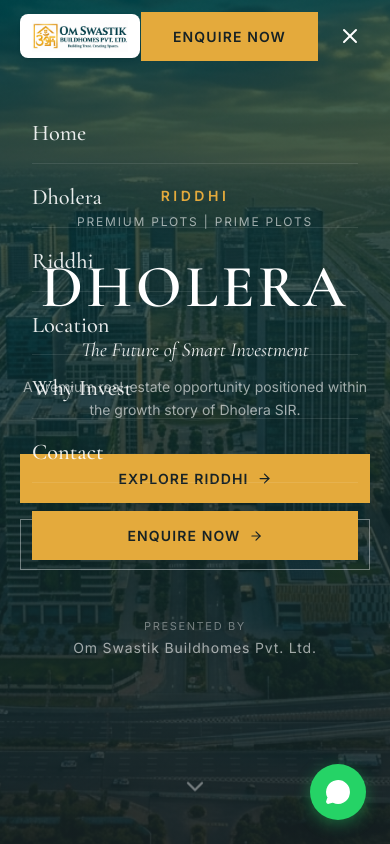
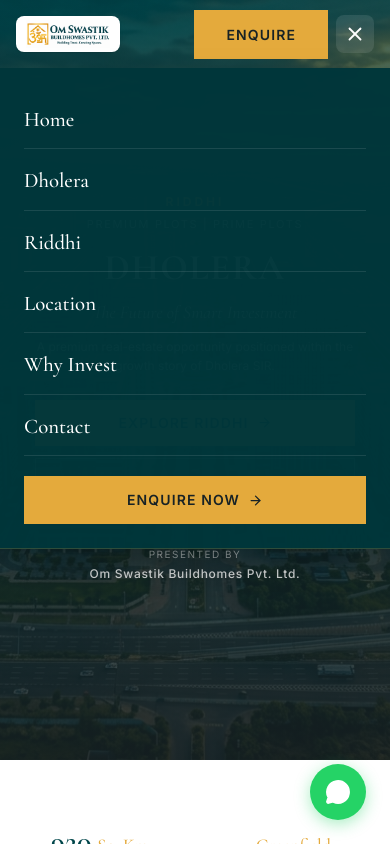
Before and after one commit to dizibrandmedia-del/omswastik-riddhi, a Next.js app: page / in a window 390 px wide. Both pictures are taken after a click on the button "Toggle navigation menu". Shown: the top 844 px of the page. Built offline with nearby package versions, Linux system fonts and the light colour scheme.

Commit message:
Fix mobile responsiveness, hero text visibility, and native navigation buttons

```diff
--- a/scripts/enhance-export.js
+++ b/scripts/enhance-export.js
@@ -31,6 +31,17 @@
   combinedCss += fs.readFileSync(f, 'utf8') + '\n';
 }
 
+// Ensure section-fade is visible by default in inlined css
+combinedCss += `
+.section-fade {
+  opacity: 1 !important;
+  transform: none !important;
+}
+html {
+  scroll-behavior: smooth;
+}
+`;
+
 // Write to root styles.css
 fs.writeFileSync(path.join(outDir, 'styles.css'), combinedCss, 'utf8');
 console.log(`Wrote ${combinedCss.length} bytes to styles.css`);
@@ -38,70 +49,53 @@
 // 2. Read index.html
 let html = fs.readFileSync(indexPath, 'utf8');
 
-// Inline CSS into <head>
+// Inline CSS and standalone scripts into <head>
 const inlineStyle = `
   <link rel="stylesheet" href="/styles.css" />
   <style id="inlined-theme-css">
 ${combinedCss}
   </style>
   <script>
-    // Self-contained interactivity for LiteSpeed / static hosting
+    // Universal Standalone Script for LiteSpeed & Mobile Browsers
     document.addEventListener('DOMContentLoaded', function() {
-      // 1. Header scroll effect
-      var header = document.querySelector('header');
-      function updateHeader() {
-        if (window.scrollY > 60) {
-          header && header.classList.add('scrolled');
+      // 1. Header scroll background
+      var header = document.getElementById('main-header') || document.querySelector('header');
+      function onScroll() {
+        if (window.scrollY > 30) {
+          header && header.classList.add('scrolled', 'shadow-md');
         } else {
-          header && header.classList.remove('scrolled');
+          header && header.classList.remove('scrolled', 'shadow-md');
         }
       }
-      window.addEventListener('scroll', updateHeader, { passive: true });
-      updateHeader();
+      window.addEventListener('scroll', onScroll, { passive: true });
+      onScroll();
 
-      // 2. Scroll reveal
-      var observer = new IntersectionObserver(function(entries) {
-        entries.forEach(function(entry) {
-          if (entry.isIntersecting) {
-            entry.target.classList.add('visible');
-            observer.unobserve(entry.target);
+      // 2. Mobile Menu Toggle
+      var menuBtn = document.getElementById('mobile-menu-btn');
+      var mobileNav = document.getElementById('mobile-nav-panel');
+      if (menuBtn && mobileNav) {
+        menuBtn.addEventListener('click', function(e) {
+          e.stopPropagation();
+          var isHidden = mobileNav.classList.contains('invisible') || mobileNav.classList.contains('opacity-0');
+          if (isHidden) {
+            mobileNav.classList.remove('invisible', 'opacity-0', '-translate-y-4', 'pointer-events-none');
+            mobileNav.classList.add('visible', 'opacity-100', 'translate-y-0');
+          } else {
+            mobileNav.classList.remove('visible', 'opacity-100', 'translate-y-0');
+            mobileNav.classList.add('invisible', 'opacity-0', '-translate-y-4', 'pointer-events-none');
           }
         });
-      }, { threshold: 0.1, rootMargin: '0px 0px -40px 0px' });
 
-      document.querySelectorAll('.section-fade').forEach(function(el) {
-        observer.observe(el);
-      });
+        // Close on link click
+        mobileNav.querySelectorAll('a').forEach(function(link) {
+          link.addEventListener('click', function() {
+            mobileNav.classList.remove('visible', 'opacity-100', 'translate-y-0');
+            mobileNav.classList.add('invisible', 'opacity-0', '-translate-y-4', 'pointer-events-none');
+          });
+        });
+      }
 
-      // 3. Count Up
-      var countObserver = new IntersectionObserver(function(entries) {
-        entries.forEach(function(entry) {
-          if (entry.isIntersecting) {
-            var el = entry.target;
-            var target = parseFloat(el.getAttribute('data-count') || el.innerText);
-            if (!isNaN(target) && target > 0) {
-              var duration = 2000;
-              var start = performance.now();
-              function animate(now) {
-                var elapsed = now - start;
-                var progress = Math.min(elapsed / duration, 1);
-                var eased = 1 - Math.pow(1 - progress, 3);
-                var current = eased * target;
-                el.innerText = target % 1 === 0 ? Math.round(current) : current.toFixed(1);
-                if (progress < 1) requestAnimationFrame(animate);
-              }
-              requestAnimationFrame(animate);
-            }
-            countObserver.unobserve(el);
-          }
-        });
-      }, { threshold: 0.3 });
-
-      document.querySelectorAll('[data-count]').forEach(function(el) {
-        countObserver.observe(el);
-      });
-
-      // 4. Smooth scrolling for anchors
+      // 3. Smooth scrolling for anchor links
       document.querySelectorAll('a[href^="#"]').forEach(function(anchor) {
         anchor.addEventListener('click', function(e) {
           var targetId = this.getAttribute('href');
@@ -109,38 +103,13 @@
             var targetEl = document.querySelector(targetId);
             if (targetEl) {
               e.preventDefault();
-              targetEl.scrollIntoView({ behavior: 'smooth' });
-              // Close mobile menu if open
-              var mobileMenu = document.querySelector('.mobile-menu-container');
-              if (mobileMenu) {
-                mobileMenu.classList.remove('opacity-100', 'pointer-events-auto');
-                mobileMenu.classList.add('opacity-0', 'pointer-events-none');
-                document.body.style.overflow = '';
-              }
+              targetEl.scrollIntoView({ behavior: 'smooth', block: 'start' });
             }
           }
         });
       });
 
-      // 5. Mobile menu toggle
-      var menuBtn = document.querySelector('button[aria-label*="menu"]');
-      var mobileMenu = document.querySelector('.mobile-menu-container');
-      if (menuBtn && mobileMenu) {
-        menuBtn.addEventListener('click', function() {
-          var isOpen = mobileMenu.classList.contains('opacity-100');
-          if (isOpen) {
-            mobileMenu.classList.remove('opacity-100', 'pointer-events-auto');
-            mobileMenu.classList.add('opacity-0', 'pointer-events-none');
-            document.body.style.overflow = '';
-          } else {
-            mobileMenu.classList.remove('opacity-0', 'pointer-events-none');
-            mobileMenu.classList.add('opacity-100', 'pointer-events-auto');
-            document.body.style.overflow = 'hidden';
-          }
-        });
-      }
-
-      // 6. Enquiry form submission
+      // 4. Form submission handler
       var form = document.querySelector('form');
       if (form) {
         form.addEventListener('submit', function(e) {
--- a/src/app/globals.css
+++ b/src/app/globals.css
@@ -82,13 +82,9 @@
 
 /* Section transitions */
 .section-fade {
-  opacity: 0;
-  transform: translateY(30px);
-  transition: opacity 0.8s ease, transform 0.8s ease;
-}
-.section-fade.visible {
   opacity: 1;
   transform: translateY(0);
+  transition: opacity 0.6s ease, transform 0.6s ease;
 }
 
 /* Card hover */
--- a/src/components/Header.tsx
+++ b/src/components/Header.tsx
@@ -10,51 +10,32 @@
   const [menuOpen, setMenuOpen] = useState(false);
 
   useEffect(() => {
-    const onScroll = () => setScrolled(window.scrollY > 60);
+    const onScroll = () => setScrolled(window.scrollY > 40);
     window.addEventListener("scroll", onScroll, { passive: true });
+    onScroll();
     return () => window.removeEventListener("scroll", onScroll);
   }, []);
 
-  useEffect(() => {
-    if (menuOpen) {
-      document.body.style.overflow = "hidden";
-    } else {
-      document.body.style.overflow = "";
-    }
-    return () => { document.body.style.overflow = ""; };
-  }, [menuOpen]);
-
-  const handleNavClick = (href: string) => {
-    setMenuOpen(false);
-    const el = document.querySelector(href);
-    if (el) {
-      el.scrollIntoView({ behavior: "smooth" });
-    }
-  };
-
   return (
     <header
-      className={`header-glass fixed top-0 left-0 right-0 z-50 ${
-        scrolled ? "scrolled" : ""
+      id="main-header"
+      className={`header-glass fixed top-0 left-0 right-0 z-50 transition-all duration-300 ${
+        scrolled ? "scrolled shadow-md" : "bg-primary-dark/80 md:bg-transparent"
       }`}
     >
-      <div className="max-w-[1400px] mx-auto px-5 md:px-8 lg:px-12">
-        <div className="flex items-center justify-between h-[72px] md:h-[80px]">
+      <div className="max-w-[1400px] mx-auto px-4 sm:px-6 lg:px-12">
+        <div className="flex items-center justify-between h-[68px] sm:h-[76px] md:h-[80px]">
           {/* Logo */}
           <a
             href="#home"
-            onClick={(e) => {
-              e.preventDefault();
-              handleNavClick("#home");
-            }}
-            className="flex-shrink-0 bg-white px-3 py-1.5 rounded-lg shadow-sm hover:shadow-md transition-all flex items-center"
+            className="flex-shrink-0 bg-white px-2.5 sm:px-3 py-1 sm:py-1.5 rounded-lg shadow-sm hover:shadow-md transition-all flex items-center"
           >
             <Image
               src="/images/logo.png"
               alt="Om Swastik Buildhomes Pvt. Ltd."
               width={180}
               height={50}
-              className="h-8 sm:h-9 md:h-10 w-auto object-contain"
+              className="h-7 sm:h-8 md:h-10 w-auto object-contain"
               priority
             />
           </a>
@@ -65,15 +46,7 @@
               <a
                 key={link.href}
                 href={link.href}
-                onClick={(e) => {
-                  e.preventDefault();
-                  handleNavClick(link.href);
-                }}
-                className={`px-4 py-2 text-[13px] font-medium tracking-[0.06em] uppercase transition-colors duration-300 ${
-                  scrolled
-                    ? "text-white/80 hover:text-gold"
-                    : "text-white/80 hover:text-white"
-                }`}
+                className="px-3.5 py-2 text-[13px] font-medium tracking-[0.06em] uppercase text-white/90 hover:text-gold transition-colors duration-200"
                 style={{ fontFamily: "var(--font-body)" }}
               >
                 {link.label}
@@ -85,11 +58,7 @@
           <div className="hidden lg:flex items-center gap-4">
             <a
               href="#contact"
-              onClick={(e) => {
-                e.preventDefault();
-                handleNavClick("#contact");
-              }}
-              className="btn-primary text-[12px]"
+              className="btn-primary text-[12px] py-2.5 px-5"
             >
               Enquire Now
               <ArrowRight size={14} />
@@ -97,71 +66,60 @@
           </div>
 
           {/* Mobile buttons */}
-          <div className="flex lg:hidden items-center gap-3">
+          <div className="flex lg:hidden items-center gap-2 sm:gap-3">
             <a
               href="#contact"
-              onClick={(e) => {
-                e.preventDefault();
-                handleNavClick("#contact");
-              }}
-              className="btn-primary text-[11px] px-4 py-2.5 hidden sm:inline-flex"
+              className="btn-primary text-[11px] px-3 sm:px-4 py-2 sm:py-2.5 font-semibold"
             >
-              Enquire Now
+              Enquire
             </a>
             <button
+              type="button"
+              id="mobile-menu-btn"
               onClick={() => setMenuOpen(!menuOpen)}
-              className={`p-2 transition-colors ${
-                scrolled ? "text-white" : "text-white"
-              }`}
-              aria-label={menuOpen ? "Close menu" : "Open menu"}
+              className="p-2 text-white bg-white/10 hover:bg-white/20 rounded-lg transition-colors flex items-center justify-center"
+              aria-label="Toggle navigation menu"
             >
-              {menuOpen ? <X size={24} /> : <Menu size={24} />}
+              {menuOpen ? <X size={22} /> : <Menu size={22} />}
             </button>
           </div>
         </div>
       </div>
 
-      {/* Mobile Menu */}
+      {/* Mobile Dropdown Menu */}
       <div
-        className={`lg:hidden fixed inset-0 top-[72px] transition-all duration-400 ${
+        id="mobile-nav-panel"
+        className={`lg:hidden fixed inset-x-0 top-[68px] sm:top-[76px] bg-primary-dark/98 backdrop-blur-xl border-b border-gold/20 shadow-2xl transition-all duration-300 z-40 ${
           menuOpen
-            ? "opacity-100 pointer-events-auto"
-            : "opacity-0 pointer-events-none"
+            ? "opacity-100 visible translate-y-0"
+            : "opacity-0 invisible -translate-y-4 pointer-events-none"
         }`}
       >
-        <div className="absolute inset-0 bg-primary-dark/98 backdrop-blur-lg" />
-        <nav className="relative flex flex-col px-8 pt-8 pb-12 gap-1">
-          {navLinks.map((link, i) => (
+        <nav className="flex flex-col px-6 py-6 space-y-1">
+          {navLinks.map((link) => (
             <a
               key={link.href}
               href={link.href}
-              onClick={(e) => {
-                e.preventDefault();
-                handleNavClick(link.href);
-              }}
-              className="text-white/90 hover:text-gold text-lg font-medium py-3 border-b border-white/10 transition-all duration-300"
+              onClick={() => setMenuOpen(false)}
+              className="text-white hover:text-gold text-lg font-medium py-3 border-b border-white/10 transition-colors"
               style={{
                 fontFamily: "var(--font-heading)",
-                fontSize: "1.4rem",
-                transitionDelay: `${i * 50}ms`,
-                opacity: menuOpen ? 1 : 0,
-                transform: menuOpen ? "translateX(0)" : "translateX(-20px)",
+                fontSize: "1.3rem",
               }}
             >
               {link.label}
             </a>
           ))}
-          <a
-            href="#contact"
-            onClick={(e) => {
-              e.preventDefault();
-              handleNavClick("#contact");
-            }}
-            className="btn-primary mt-6 w-full text-center"
-          >
-            Enquire Now
-            <ArrowRight size={14} />
-          </a>
+          <div className="pt-4">
+            <a
+              href="#contact"
+              onClick={() => setMenuOpen(false)}
+              className="btn-primary w-full text-center py-3 text-sm flex items-center justify-center gap-2"
+            >
+              Enquire Now
+              <ArrowRight size={15} />
+            </a>
+          </div>
         </nav>
       </div>
     </header>
--- a/src/components/Hero.tsx
+++ b/src/components/Hero.tsx
@@ -1,34 +1,19 @@
 "use client";
 
-import { useEffect, useState } from "react";
 import Image from "next/image";
 import { hero, company } from "@/data/project";
 import { ArrowRight, ChevronDown } from "lucide-react";
 
 export default function Hero() {
-  const [loaded, setLoaded] = useState(false);
-
-  useEffect(() => {
-    const timer = setTimeout(() => setLoaded(true), 100);
-    return () => clearTimeout(timer);
-  }, []);
-
-  const handleScroll = (href: string) => {
-    const el = document.querySelector(href);
-    if (el) el.scrollIntoView({ behavior: "smooth" });
-  };
-
   return (
-    <section id="home" className="relative w-full h-screen min-h-[600px] max-h-[1100px] overflow-hidden">
+    <section id="home" className="relative w-full min-h-[90vh] md:h-screen md:min-h-[650px] max-h-[1100px] flex items-center justify-center overflow-hidden pt-20 pb-16">
       {/* Background Image */}
-      <div className="absolute inset-0">
+      <div className="absolute inset-0 z-0">
         <Image
           src="/images/hero-dholera.jpg"
           alt="Dholera Smart City"
           fill
-          className={`object-cover transition-transform duration-[8000ms] ease-out ${
-            loaded ? "scale-105" : "scale-100"
-          }`}
+          className="object-cover scale-100"
           priority
           sizes="100vw"
         />
@@ -36,22 +21,18 @@
       </div>
 
       {/* Content */}
-      <div className="relative z-10 h-full flex flex-col justify-center items-center text-center px-5 md:px-8">
-        <div className="max-w-4xl">
+      <div className="relative z-10 w-full max-w-[1400px] mx-auto px-5 sm:px-8 text-center flex flex-col items-center justify-center my-auto">
+        <div className="max-w-4xl mx-auto">
           {/* Eyebrow */}
-          <div
-            className={`transition-all duration-700 delay-200 ${
-              loaded ? "opacity-100 translate-y-0" : "opacity-0 translate-y-6"
-            }`}
-          >
+          <div className="mb-4 sm:mb-6">
             <p
-              className="text-gold text-sm md:text-base font-semibold tracking-[0.25em] uppercase mb-2"
+              className="text-gold text-xs sm:text-sm md:text-base font-semibold tracking-[0.25em] uppercase mb-1.5"
               style={{ fontFamily: "var(--font-body)" }}
             >
               {hero.eyebrow}
             </p>
             <p
-              className="text-white/60 text-xs md:text-sm tracking-[0.15em] uppercase mb-6 md:mb-8"
+              className="text-white/80 text-[11px] sm:text-xs md:text-sm tracking-[0.15em] uppercase"
               style={{ fontFamily: "var(--font-body)" }}
             >
               {hero.eyebrowSub}
@@ -60,9 +41,7 @@
 
           {/* Main Heading */}
           <h1
-            className={`text-6xl sm:text-7xl md:text-8xl lg:text-9xl text-white font-semibold tracking-[0.06em] uppercase mb-4 md:mb-6 transition-all duration-700 delay-400 ${
-              loaded ? "opacity-100 translate-y-0" : "opacity-0 translate-y-8"
-            }`}
+            className="text-4xl sm:text-6xl md:text-8xl lg:text-9xl text-white font-bold tracking-[0.04em] uppercase mb-3 sm:mb-5 leading-[1.05]"
             style={{ fontFamily: "var(--font-heading)" }}
           >
             {hero.heading}
@@ -70,9 +49,7 @@
 
           {/* Subheading */}
           <p
-            className={`text-xl md:text-2xl lg:text-3xl text-white/90 mb-3 md:mb-4 font-light transition-all duration-700 delay-500 ${
-              loaded ? "opacity-100 translate-y-0" : "opacity-0 translate-y-6"
-            }`}
+            className="text-lg sm:text-2xl md:text-3xl text-white/95 mb-3 sm:mb-4 font-light leading-snug"
             style={{ fontFamily: "var(--font-heading)", fontStyle: "italic" }}
           >
             {hero.subheading}
@@ -80,49 +57,39 @@
 
           {/* Description */}
           <p
-            className={`text-white/60 text-sm md:text-base max-w-xl mx-auto mb-8 md:mb-10 leading-relaxed transition-all duration-700 delay-600 ${
-              loaded ? "opacity-100 translate-y-0" : "opacity-0 translate-y-6"
-            }`}
+            className="text-white/75 text-xs sm:text-sm md:text-base max-w-xl mx-auto mb-6 sm:mb-8 leading-relaxed px-2"
             style={{ fontFamily: "var(--font-body)" }}
           >
             {hero.description}
           </p>
 
           {/* CTAs */}
-          <div
-            className={`flex flex-col sm:flex-row gap-4 justify-center transition-all duration-700 delay-700 ${
-              loaded ? "opacity-100 translate-y-0" : "opacity-0 translate-y-6"
-            }`}
-          >
-            <button
-              onClick={() => handleScroll("#riddhi")}
-              className="btn-primary text-[13px]"
+          <div className="flex flex-col sm:flex-row gap-3 sm:gap-4 justify-center items-center w-full max-w-xs sm:max-w-none mx-auto mb-8 sm:mb-12">
+            <a
+              href="#riddhi"
+              className="btn-primary w-full sm:w-auto text-xs sm:text-[13px] py-3.5 px-7"
             >
               {hero.primaryCta}
               <ArrowRight size={15} />
-            </button>
-            <button
-              onClick={() => handleScroll("#contact")}
-              className="btn-secondary text-[13px]"
+            </a>
+            <a
+              href="#contact"
+              className="btn-secondary w-full sm:w-auto text-xs sm:text-[13px] py-3.5 px-7"
             >
               {hero.secondaryCta}
-            </button>
+            </a>
           </div>
 
           {/* Developer credit */}
-          <div
-            className={`mt-12 md:mt-16 transition-all duration-700 delay-[900ms] ${
-              loaded ? "opacity-100 translate-y-0" : "opacity-0 translate-y-6"
-            }`}
-          >
+          <div className="pt-2">
             <p
-              className="text-white/40 text-[11px] tracking-[0.15em] uppercase mb-1"
+              className="text-white/50 text-[10px] sm:text-[11px] tracking-[0.15em] uppercase mb-1"
               style={{ fontFamily: "var(--font-body)" }}
             >
               {hero.presentedBy}
             </p>
             <p
-              className="text-white/60 text-sm tracking-[0.06em]"
+              className="text-white/80 text-xs sm:text-sm tracking-[0.06em] font-medium"
               style={{ fontFamily: "var(--font-body)" }}
             >
               {company.name}
@@ -132,18 +99,14 @@
       </div>
 
       {/* Scroll indicator */}
-      <div
-        className={`absolute bottom-8 left-1/2 -translate-x-1/2 z-10 transition-all duration-700 delay-[1100ms] ${
-          loaded ? "opacity-100" : "opacity-0"
-        }`}
-      >
-        <button
-          onClick={() => handleScroll("#stats")}
-          className="text-white/40 hover:text-white/60 transition-colors animate-bounce"
+      <div className="absolute bottom-4 sm:bottom-6 left-1/2 -translate-x-1/2 z-10 hidden sm:block">
+        <a
+          href="#stats"
+          className="text-white/50 hover:text-white/80 transition-colors inline-block animate-bounce p-2"
           aria-label="Scroll down"
         >
-          <ChevronDown size={28} />
-        </button>
+          <ChevronDown size={24} />
+        </a>
       </div>
     </section>
   );
```
